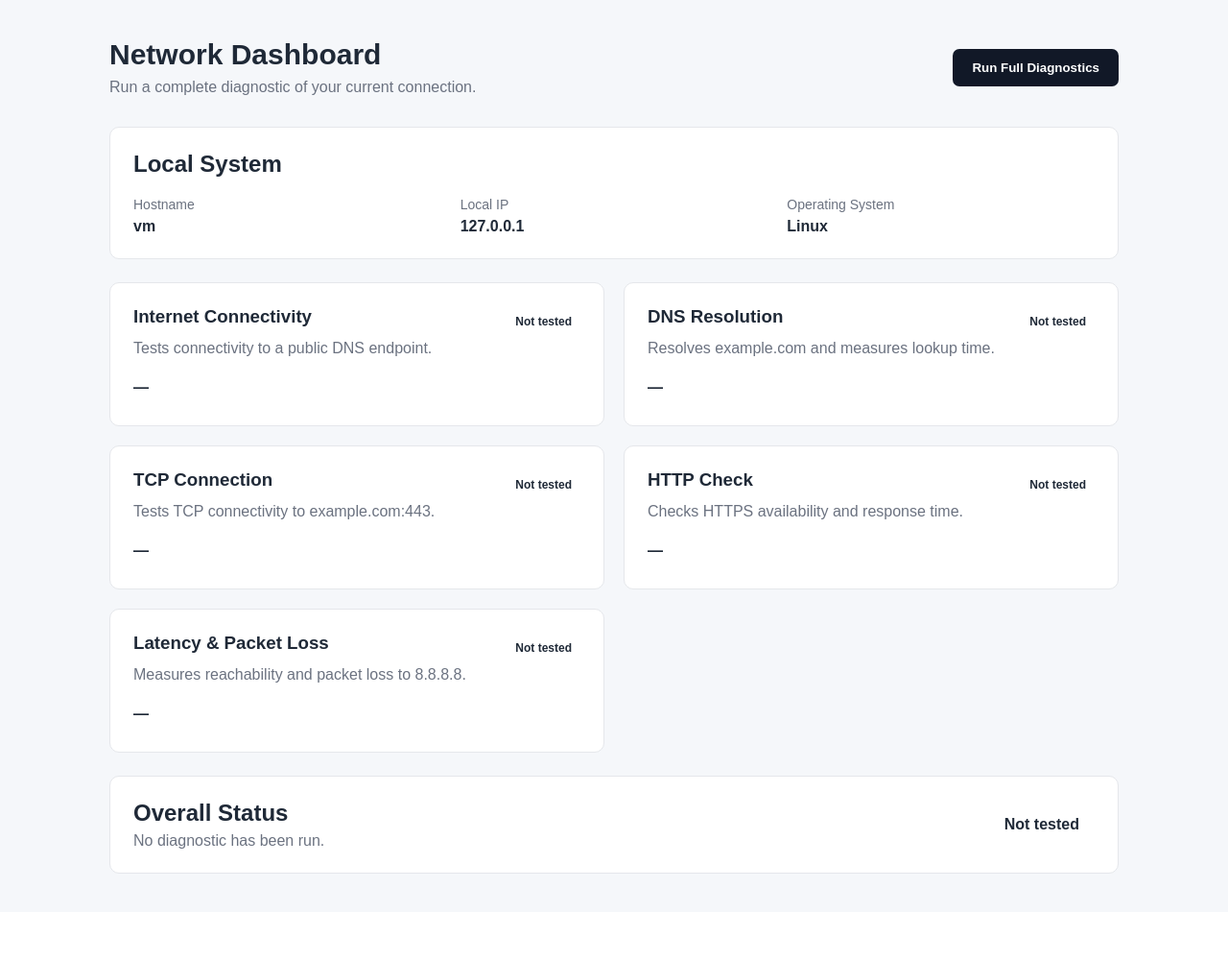
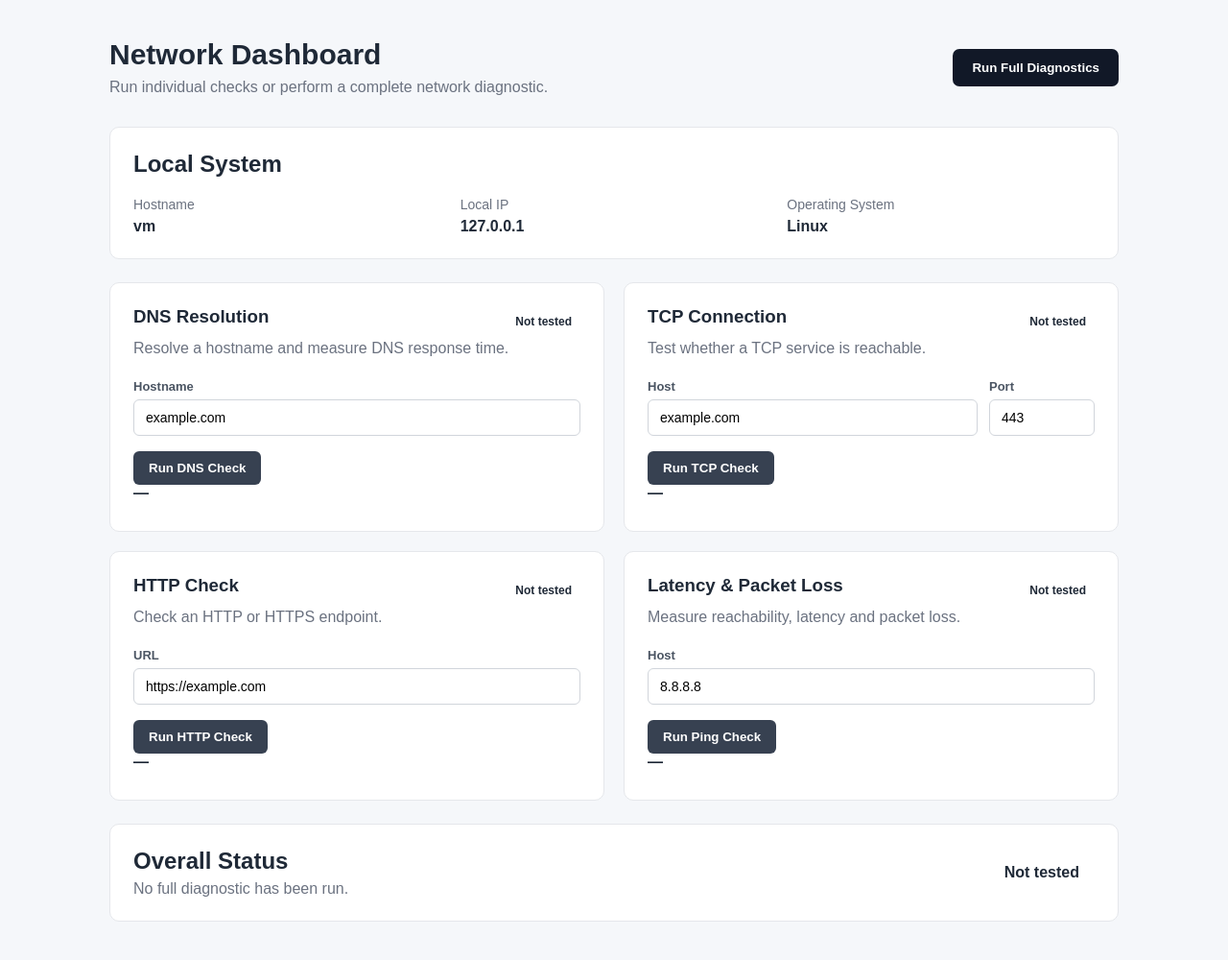
Before and after one commit to karthik-k11/NetScope, a FastAPI app: page / in a window 1280 px wide. Shown: the part 105-1105 px from the top of the page at 96% size. Before the commit the page ends 1015 px from the top, so only its background shows below. Run offline with FastAPI, Linux system fonts and the light colour scheme.

Commit message:
Implemented interactive network diagnostics with customizable DNS, TCP, HTTP, and Ping checks, detailed results, loading/error handling, and an integrated dashboard

```diff
--- a/static/script.js
+++ b/static/script.js
@@ -4,33 +4,36 @@ const hostnameElement = document.getElementById("hostname");
 const localIpElement = document.getElementById("localIp");
 const operatingSystemElement = document.getElementById("operatingSystem");
 
+const overallStatus = document.getElementById("overallStatus");
+const diagnosticTime = document.getElementById("diagnosticTime");
 const errorMessage = document.getElementById("errorMessage");
 
+
 const checks = {
-    internet: {
-        status: document.getElementById("internetStatus"),
-        result: document.getElementById("internetResult"),
-    },
     dns: {
+        button: document.getElementById("dnsButton"),
         status: document.getElementById("dnsStatus"),
         result: document.getElementById("dnsResult"),
     },
+
     tcp: {
+        button: document.getElementById("tcpButton"),
         status: document.getElementById("tcpStatus"),
         result: document.getElementById("tcpResult"),
     },
+
     http: {
+        button: document.getElementById("httpButton"),
         status: document.getElementById("httpStatus"),
         result: document.getElementById("httpResult"),
     },
+
     ping: {
+        button: document.getElementById("pingButton"),
         status: document.getElementById("pingStatus"),
         result: document.getElementById("pingResult"),
     },
 };
-
-const overallStatus = document.getElementById("overallStatus");
-const diagnosticTime = document.getElementById("diagnosticTime");
 
 
 async function loadLocalInfo() {
@@ -46,7 +49,8 @@ async function loadLocalInfo() {
         hostnameElement.textContent = data.hostname;
         localIpElement.textContent = data.local_ip;
         operatingSystemElement.textContent = data.os;
-    } catch (error) {
+
+    } catch {
         hostnameElement.textContent = "Unavailable";
         localIpElement.textContent = "Unavailable";
         operatingSystemElement.textContent = "Unavailable";
@@ -54,77 +58,267 @@ async function loadLocalInfo() {
 }
 
 
-function setCheckResult(name, success, resultText) {
-    const check = checks[name];
-
-    check.status.textContent = success ? "Healthy" : "Failed";
-    check.status.className = `status ${success ? "success" : "failure"}`;
-    check.result.textContent = resultText;
+function clearError() {
+    errorMessage.textContent = "";
+    errorMessage.classList.add("hidden");
 }
 
 
-function setLoadingState() {
+function showError(message) {
+    errorMessage.textContent = message;
+    errorMessage.classList.remove("hidden");
+}
+
+
+function setStatus(checkName, success) {
+    const check = checks[checkName];
+
+    check.status.textContent = success ? "Healthy" : "Failed";
+    check.status.className =
+        `status ${success ? "success" : "failure"}`;
+}
+
+
+function setLoading(checkName) {
+    const check = checks[checkName];
+
+    check.status.textContent = "Testing...";
+    check.status.className = "status loading";
+    check.result.textContent = "Running...";
+    check.button.disabled = true;
+}
+
+
+function finishCheck(checkName) {
+    checks[checkName].button.disabled = false;
+}
+
+
+async function runDnsCheck() {
+    const host = document.getElementById("dnsHost").value.trim();
+
+    if (!host) {
+        showError("Please enter a hostname.");
+        return;
+    }
+
+    clearError();
+    setLoading("dns");
+
+    try {
+        const response = await fetch(
+            `/api/dns?host=${encodeURIComponent(host)}`
+        );
+
+        const data = await response.json();
+
+        if (!response.ok) {
+            throw new Error(data.detail || "DNS check failed.");
+        }
+
+        setStatus("dns", data.success);
+
+        if (data.success) {
+            checks.dns.result.textContent =
+                `${data.response_time_ms} ms • ` +
+                `${data.addresses.length} address(es)`;
+        } else {
+            checks.dns.result.textContent = data.error;
+        }
+
+    } catch (error) {
+        checks.dns.status.textContent = "Error";
+        checks.dns.status.className = "status failure";
+        checks.dns.result.textContent = error.message;
+    } finally {
+        finishCheck("dns");
+    }
+}
+
+
+async function runTcpCheck() {
+    const host = document.getElementById("tcpHost").value.trim();
+    const port = document.getElementById("tcpPort").value;
+
+    if (!host) {
+        showError("Please enter a TCP host.");
+        return;
+    }
+
+    if (!port || port < 1 || port > 65535) {
+        showError("TCP port must be between 1 and 65535.");
+        return;
+    }
+
+    clearError();
+    setLoading("tcp");
+
+    try {
+        const response = await fetch(
+            `/api/tcp?host=${encodeURIComponent(host)}&port=${port}`
+        );
+
+        const data = await response.json();
+
+        if (!response.ok) {
+            throw new Error(data.detail || "TCP check failed.");
+        }
+
+        setStatus("tcp", data.success);
+
+        if (data.success) {
+            checks.tcp.result.textContent =
+                `${data.response_time_ms} ms`;
+        } else {
+            checks.tcp.result.textContent = data.error;
+        }
+
+    } catch (error) {
+        checks.tcp.status.textContent = "Error";
+        checks.tcp.status.className = "status failure";
+        checks.tcp.result.textContent = error.message;
+    } finally {
+        finishCheck("tcp");
+    }
+}
+
+
+async function runHttpCheck() {
+    const url = document.getElementById("httpUrl").value.trim();
+
+    if (!url) {
+        showError("Please enter a URL.");
+        return;
+    }
+
+    if (!url.startsWith("http://") && !url.startsWith("https://")) {
+        showError("URL must start with http:// or https://.");
+        return;
+    }
+
+    clearError();
+    setLoading("http");
+
+    try {
+        const response = await fetch(
+            `/api/http?url=${encodeURIComponent(url)}`
+        );
+
+        const data = await response.json();
+
+        if (!response.ok) {
+            throw new Error(data.detail || "HTTP check failed.");
+        }
+
+        setStatus("http", data.success);
+
+        if (data.success) {
+            checks.http.result.textContent =
+                `${data.status_code} • ${data.response_time_ms} ms`;
+        } else {
+            checks.http.result.textContent = data.error;
+        }
+
+    } catch (error) {
+        checks.http.status.textContent = "Error";
+        checks.http.status.className = "status failure";
+        checks.http.result.textContent = error.message;
+    } finally {
+        finishCheck("http");
+    }
+}
+
+
+async function runPingCheck() {
+    const host = document.getElementById("pingHost").value.trim();
+
+    if (!host) {
+        showError("Please enter a ping host.");
+        return;
+    }
+
+    clearError();
+    setLoading("ping");
+
+    try {
+        const response = await fetch(
+            `/api/ping?host=${encodeURIComponent(host)}`
+        );
+
+        const data = await response.json();
+
+        if (!response.ok) {
+            throw new Error(data.detail || "Ping check failed.");
+        }
+
+        setStatus("ping", data.success);
+
+        if (data.success) {
+            checks.ping.result.textContent =
+                `${data.packet_loss_percent ?? 0}% packet loss`;
+        } else {
+            checks.ping.result.textContent = data.error;
+        }
+
+    } catch (error) {
+        checks.ping.status.textContent = "Error";
+        checks.ping.status.className = "status failure";
+        checks.ping.result.textContent = error.message;
+    } finally {
+        finishCheck("ping");
+    }
+}
+
+
+function setFullDiagnosticLoading() {
     Object.values(checks).forEach((check) => {
         check.status.textContent = "Testing...";
         check.status.className = "status loading";
-        check.result.textContent = "Running diagnostic...";
+        check.result.textContent = "Running...";
     });
 
     overallStatus.textContent = "Running...";
     overallStatus.className = "overall-status loading";
 
-    errorMessage.classList.add("hidden");
+    runButton.disabled = true;
+    runButton.textContent = "Running...";
 }
 
 
-function formatCheckResults(data) {
-    setCheckResult(
-        "internet",
-        data.internet.success,
-        data.internet.success
-            ? `${data.internet.latency_ms} ms`
-            : data.internet.error
-    );
+function updateFullDiagnosticResults(data) {
 
-    setCheckResult(
-        "dns",
-        data.dns.success,
-        data.dns.success
-            ? `${data.dns.response_time_ms} ms • ${data.dns.addresses.length} address(es)`
-            : data.dns.error
-    );
+    setStatus("dns", data.dns.success);
+    checks.dns.result.textContent = data.dns.success
+        ? `${data.dns.response_time_ms} ms • ${data.dns.addresses.length} address(es)`
+        : data.dns.error;
 
-    setCheckResult(
-        "tcp",
-        data.tcp.success,
-        data.tcp.success
-            ? `${data.tcp.response_time_ms} ms`
-            : data.tcp.error
-    );
+    setStatus("tcp", data.tcp.success);
+    checks.tcp.result.textContent = data.tcp.success
+        ? `${data.tcp.response_time_ms} ms`
+        : data.tcp.error;
 
-    setCheckResult(
-        "http",
-        data.http.success,
-        data.http.success
-            ? `${data.http.status_code} • ${data.http.response_time_ms} ms`
-            : data.http.error
-    );
+    setStatus("http", data.http.success);
+    checks.http.result.textContent = data.http.success
+        ? `${data.http.status_code} • ${data.http.response_time_ms} ms`
+        : data.http.error;
 
-    setCheckResult(
-        "ping",
-        data.ping.success,
-        data.ping.success
-            ? `${data.ping.packet_loss_percent ?? 0}% packet loss`
-            : data.ping.error
-    );
+    setStatus("ping", data.ping.success);
+    checks.ping.result.textContent = data.ping.success
+        ? `${data.ping.packet_loss_percent ?? 0}% packet loss`
+        : data.ping.error;
+
+    overallStatus.textContent = data.overall_status;
+    overallStatus.className =
+        `overall-status ${data.overall_status.toLowerCase()}`;
+
+    diagnosticTime.textContent =
+        `Last checked: ${new Date(data.timestamp).toLocaleString()}`;
 }
 
 
-async function runDiagnostics() {
-    setLoadingState();
-
-    runButton.disabled = true;
-    runButton.textContent = "Running...";
+async function runFullDiagnostics() {
+    clearError();
+    setFullDiagnosticLoading();
 
     try {
         const response = await fetch("/api/diagnostics");
@@ -139,30 +333,39 @@ async function runDiagnostics() {
         localIpElement.textContent = data.local.local_ip;
         operatingSystemElement.textContent = data.local.os;
 
-        formatCheckResults(data);
-
-        overallStatus.textContent = data.overall_status;
-        overallStatus.className =
-            `overall-status ${data.overall_status.toLowerCase()}`;
-
-        diagnosticTime.textContent =
-            `Last checked: ${new Date(data.timestamp).toLocaleString()}`;
+        updateFullDiagnosticResults(data);
 
     } catch (error) {
-        errorMessage.textContent =
-            `Unable to complete diagnostics: ${error.message}`;
-
-        errorMessage.classList.remove("hidden");
-
         overallStatus.textContent = "Error";
         overallStatus.className = "overall-status failure";
+        showError(`Unable to complete diagnostics: ${error.message}`);
     } finally {
         runButton.disabled = false;
         runButton.textContent = "Run Full Diagnostics";
+
+        Object.values(checks).forEach((check) => {
+            check.button.disabled = false;
+        });
     }
 }
 
 
-runButton.addEventListener("click", runDiagnostics);
+document
+    .getElementById("dnsButton")
+    .addEventListener("click", runDnsCheck);
+
+document
+    .getElementById("tcpButton")
+    .addEventListener("click", runTcpCheck);
+
+document
+    .getElementById("httpButton")
+    .addEventListener("click", runHttpCheck);
+
+document
+    .getElementById("pingButton")
+    .addEventListener("click", runPingCheck);
+
+runButton.addEventListener("click", runFullDiagnostics);
 
 loadLocalInfo();
--- a/static/style.css
+++ b/static/style.css
@@ -312,3 +312,71 @@ nav a {
         flex-wrap: wrap;
     }
 }
+
+.input-group {
+    display: flex;
+    flex-direction: column;
+    gap: 6px;
+    margin-bottom: 16px;
+}
+
+.input-group label {
+    font-size: 13px;
+    font-weight: 600;
+    color: #4b5563;
+}
+
+.input-group input {
+    width: 100%;
+    padding: 10px 12px;
+    border: 1px solid #d1d5db;
+    border-radius: 6px;
+    font-size: 14px;
+    outline: none;
+}
+
+.input-group input:focus {
+    border-color: #6b7280;
+}
+
+.input-row {
+    display: flex;
+    gap: 12px;
+}
+
+.input-row .input-group {
+    flex: 1;
+}
+
+.input-row .port-input {
+    max-width: 110px;
+}
+
+.check-button {
+    padding: 10px 16px;
+    border: none;
+    border-radius: 6px;
+    background: #374151;
+    color: #ffffff;
+    font-weight: 600;
+    cursor: pointer;
+}
+
+.check-button:hover {
+    opacity: 0.9;
+}
+
+.check-button:disabled {
+    opacity: 0.6;
+    cursor: wait;
+}
+
+@media (max-width: 700px) {
+    .input-row {
+        flex-direction: column;
+    }
+
+    .input-row .port-input {
+        max-width: none;
+    }
+}
--- a/templates/index.html
+++ b/templates/index.html
@@ -8,6 +8,7 @@
 </head>
 
 <body>
+
 <header class="header">
     <div>
         <h1>NetScope</h1>
@@ -25,7 +26,7 @@
     <section class="hero">
         <div>
             <h2>Network Dashboard</h2>
-                <p>Run a complete diagnostic of your current connection.</p>
+            <p>Run individual checks or perform a complete network diagnostic.</p>
         </div>
 
         <button id="runDiagnostics" class="primary-button">
@@ -56,77 +57,133 @@
 
     <section class="diagnostics-grid">
 
-            <div class="card" id="internetCard">
-                <div class="card-header">
-                    <h3>Internet Connectivity</h3>
-                    <span class="status" id="internetStatus">Not tested</span>
-                </div>
-
-                <p>Tests connectivity to a public DNS endpoint.</p>
-
-                <div class="result" id="internetResult">
-                    —
-                </div>
-            </div>
-
-            <div class="card" id="dnsCard">
+        <!-- DNS -->
+        <div class="card">
             <div class="card-header">
                 <h3>DNS Resolution</h3>
                 <span class="status" id="dnsStatus">Not tested</span>
             </div>
 
-                <p>Resolves example.com and measures lookup time.</p>
+            <p>Resolve a hostname and measure DNS response time.</p>
 
-                <div class="result" id="dnsResult">
-                    —
-                </div>
+            <div class="input-group">
+                <label for="dnsHost">Hostname</label>
+                <input
+                    id="dnsHost"
+                    type="text"
+                    value="example.com"
+                    placeholder="example.com"
+                >
             </div>
 
-            <div class="card" id="tcpCard">
+            <button class="check-button" id="dnsButton">
+                Run DNS Check
+            </button>
+
+            <div class="result" id="dnsResult">—</div>
+        </div>
+
+
+        <!-- TCP -->
+        <div class="card">
             <div class="card-header">
                 <h3>TCP Connection</h3>
                 <span class="status" id="tcpStatus">Not tested</span>
             </div>
 
-                <p>Tests TCP connectivity to example.com:443.</p>
+            <p>Test whether a TCP service is reachable.</p>
 
-                <div class="result" id="tcpResult">
-                    —
+            <div class="input-row">
+                <div class="input-group">
+                    <label for="tcpHost">Host</label>
+                    <input
+                        id="tcpHost"
+                        type="text"
+                        value="example.com"
+                        placeholder="example.com"
+                    >
+                </div>
+
+                <div class="input-group port-input">
+                    <label for="tcpPort">Port</label>
+                    <input
+                        id="tcpPort"
+                        type="number"
+                        value="443"
+                        min="1"
+                        max="65535"
+                    >
                 </div>
             </div>
 
-            <div class="card" id="httpCard">
+            <button class="check-button" id="tcpButton">
+                Run TCP Check
+            </button>
+
+            <div class="result" id="tcpResult">—</div>
+        </div>
+
+
+        <!-- HTTP -->
+        <div class="card">
             <div class="card-header">
                 <h3>HTTP Check</h3>
                 <span class="status" id="httpStatus">Not tested</span>
             </div>
 
-                <p>Checks HTTPS availability and response time.</p>
+            <p>Check an HTTP or HTTPS endpoint.</p>
 
-                <div class="result" id="httpResult">
-                    —
-                </div>
+            <div class="input-group">
+                <label for="httpUrl">URL</label>
+                <input
+                    id="httpUrl"
+                    type="url"
+                    value="https://example.com"
+                    placeholder="https://example.com"
+                >
             </div>
 
-            <div class="card" id="pingCard">
+            <button class="check-button" id="httpButton">
+                Run HTTP Check
+            </button>
+
+            <div class="result" id="httpResult">—</div>
+        </div>
+
+
+        <!-- Ping -->
+        <div class="card">
             <div class="card-header">
                 <h3>Latency & Packet Loss</h3>
                 <span class="status" id="pingStatus">Not tested</span>
             </div>
 
-                <p>Measures reachability and packet loss to 8.8.8.8.</p>
+            <p>Measure reachability, latency and packet loss.</p>
 
-                <div class="result" id="pingResult">
-                    —
+            <div class="input-group">
+                <label for="pingHost">Host</label>
+                <input
+                    id="pingHost"
+                    type="text"
+                    value="8.8.8.8"
+                    placeholder="8.8.8.8"
+                >
             </div>
+
+            <button class="check-button" id="pingButton">
+                Run Ping Check
+            </button>
+
+            <div class="result" id="pingResult">—</div>
         </div>
 
     </section>
 
+
     <section class="overall-card">
         <div>
             <h2>Overall Status</h2>
-                <p id="diagnosticTime">No diagnostic has been run.</p>
+            <p id="diagnosticTime">No full diagnostic has been run.</p>
         </div>
 
         <span class="overall-status" id="overallStatus">
@@ -139,5 +196,6 @@
 </main>
 
 <script src="{{ url_for('static', path='script.js') }}"></script>
+
 </body>
 </html>
```
Lines whose indentation alone changed are shown as unchanged.
